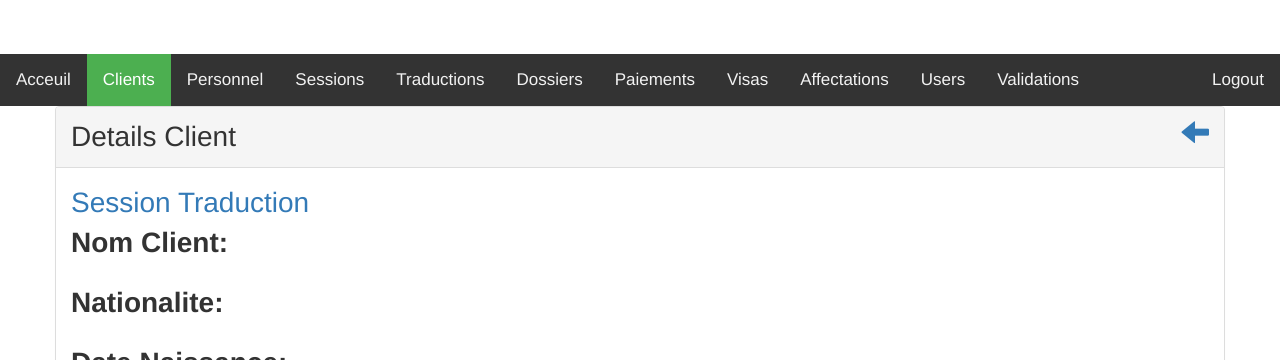
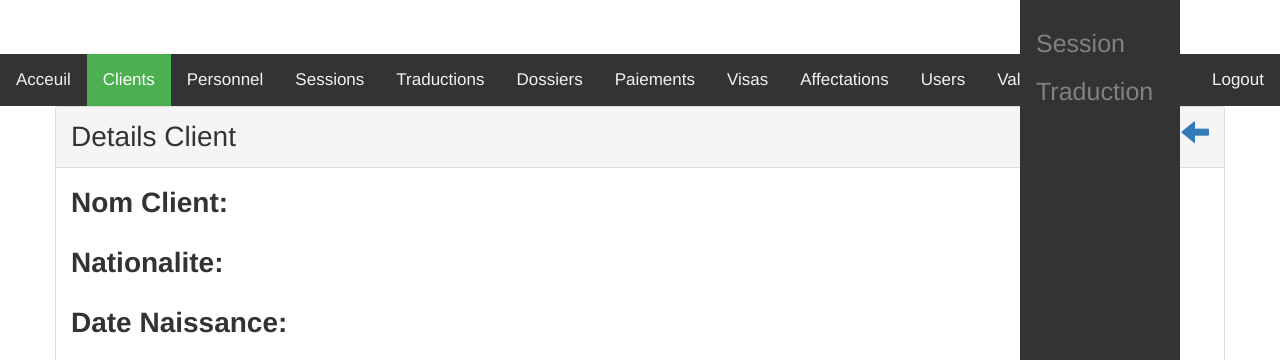
Before and after one commit to baedyl/cucas, a CodeIgniter app: page /database/index.php/client/view/1 in a window 1280 px wide. Shown: the top 360 px of the page. Run offline with CodeIgniter, Linux system fonts and the light colour scheme; data comes from the database, SQL or seed files in the repository; data that the repository does not hold is empty.

Commit message:
Added a sidebar to the right

```diff
--- a/application/views/clients/view.php
+++ b/application/views/clients/view.php
@@ -1,10 +1,41 @@
+<style>
+    .sidenav {
+    height: 100%;
+    width: 160px;
+    position: fixed;
+    z-index: 1;
+    top: 0;
+    right: 100;
+    background-color: #333;
+    overflow-x: hidden;
+    padding-top: 20px;
+
+    }
+
+    .sidenav a {
+        padding: 6px 8px 6px 16px;
+        text-decoration: none;
+        font-size: 25px;
+        color: #818181;
+        display: block;
+    }
+
+    .sidenav a:hover {
+        color: #f1f1f1;
+    }
+
+    @media screen and (max-height: 450px) {
+        .sidenav {padding-top: 15px;}
+        .sidenav a {font-size: 18px;}
+    }
+
+</style>
 <div class="container">
-
     <div class="row">
         <div class="panel panel-default">
             <div class="panel-heading">Details Client<a href="<?php echo site_url('client/'); ?>" class="glyphicon glyphicon-arrow-left pull-right"></a></div>
             <div class="panel-body">
-                <div>
+                <div class="sidenav">
                     <a href="<?php echo site_url('session/index/'.$client['ID_CLIENT']); ?>" class="" >Session</a>
                     <a href="<?php echo site_url('traduction/index/'.$client['ID_CLIENT']); ?>" class="" >Traduction</a>
                 </div>
```
